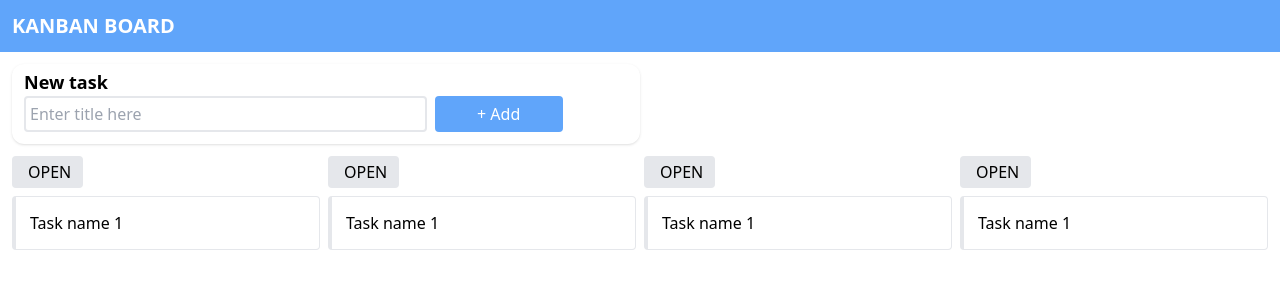
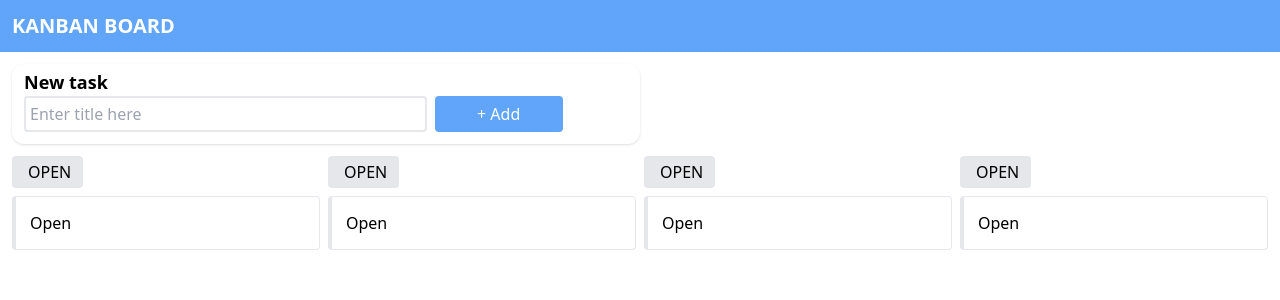
Before and after one commit to ilanabatavraam/kanban, a React (Create React App) app: page / in a window 1280 px wide. Shown: the top 300 px of the page. Built offline with nearby package versions, Linux system fonts and the light colour scheme.

Commit message:
one line done

```diff
--- a/src/components/TasksLine.tsx
+++ b/src/components/TasksLine.tsx
@@ -5,13 +5,15 @@ export function TasksLine() {
         setValue((event.target as HTMLInputElement).value)
     }
 
+    const dataStr: string = 'Open'
+
     return (
         <div data-name="open" className="flex flex-col gap-2 w-1/4">
-            <h3 className="bg-gray-200 uppercase w-fit p-1 pl-4 pr-3 rounded">Open</h3>
+            <h3 className="bg-gray-200 uppercase w-fit p-1 pl-4 pr-3 rounded">{dataStr}</h3>
             <ul className="flex flex-col gap-2">
                 <li className="rounded p-3 border cursor-pointer border-l-4 border-l-gray-200">
                     <input
-                        value="Task name 1"
+                        value={value ? value : dataStr}
                         className="border-2 outline-0 border-transparent hover:border-2 hover:border-gray-400 hover:border-dashed"
                         onInput={changeHandler}
                     />
```
